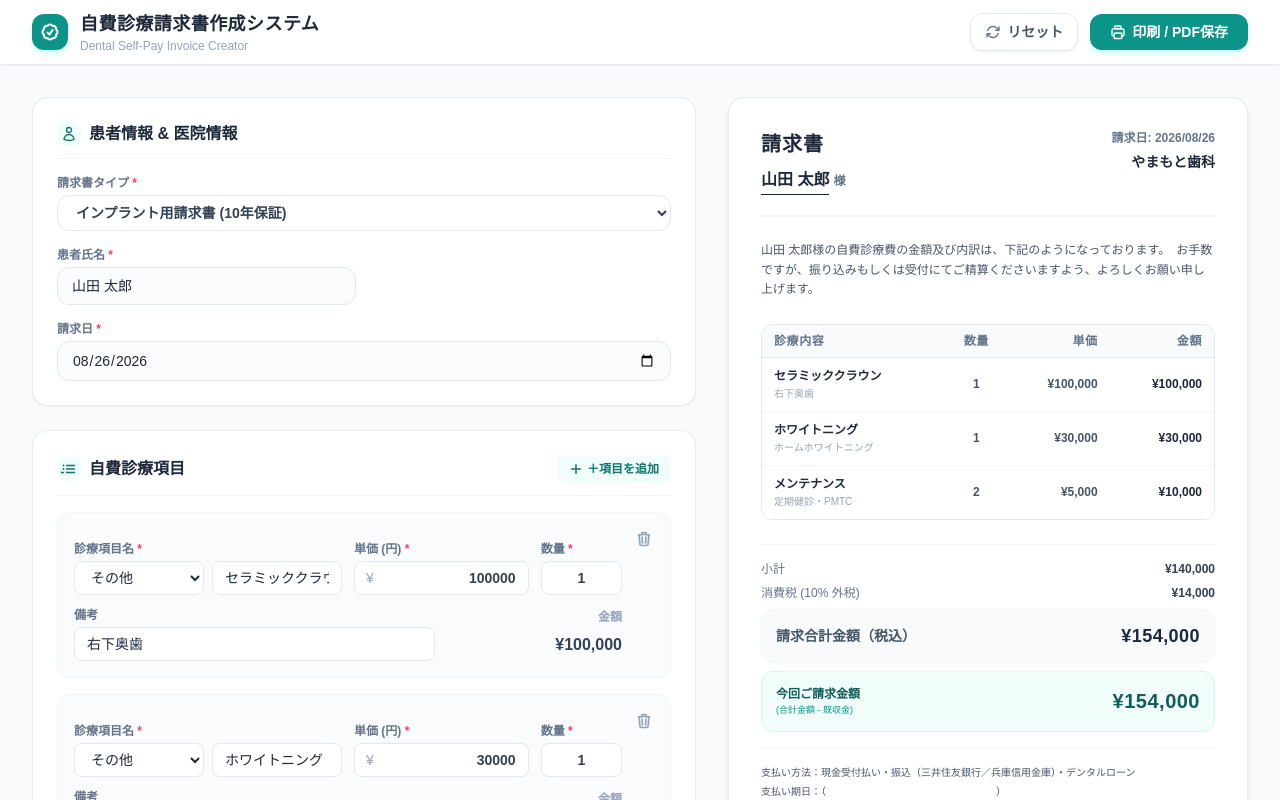
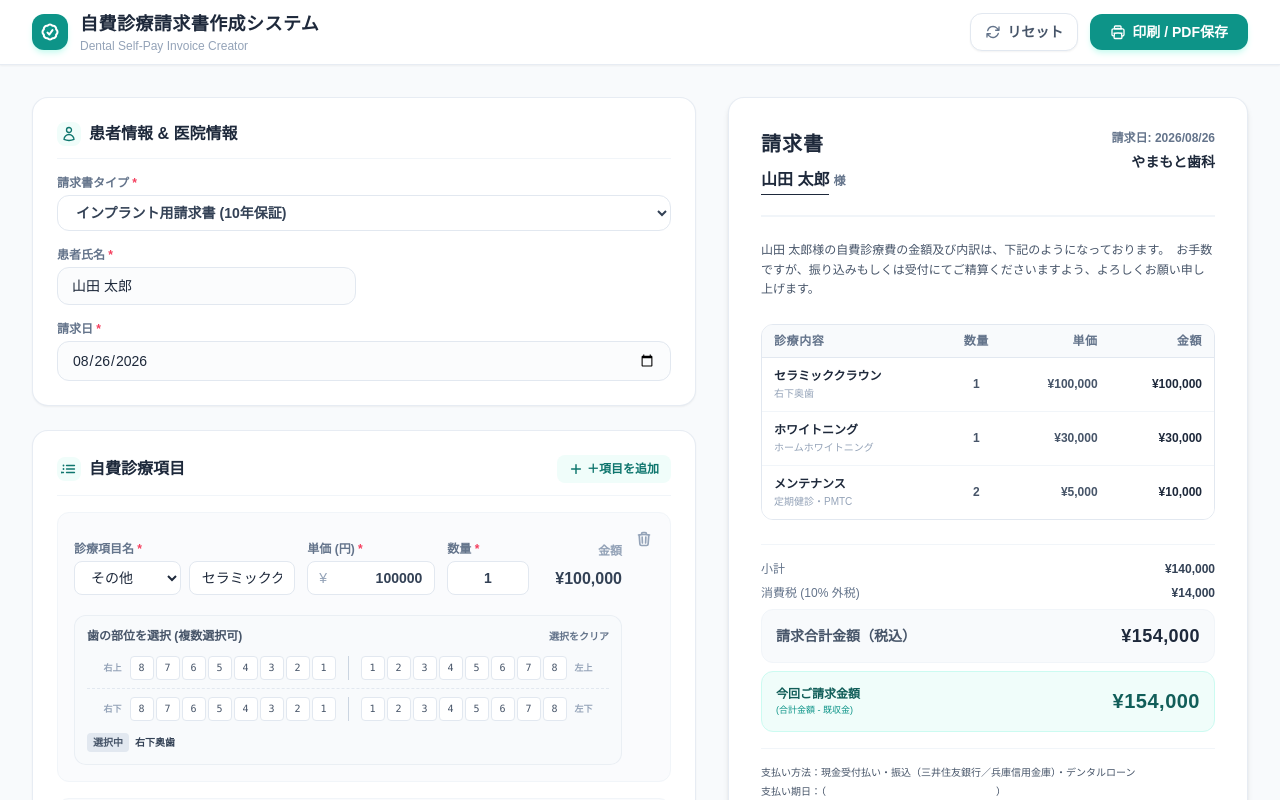
Before and after one commit to oya0715/YDC, a React (Vite) app: page / in a window 1280 px wide. Shown: the top 800 px of the page. Built offline with nearby package versions, Linux system fonts and the light colour scheme.

Commit message:
Add interactive ToothSelector to TreatmentItems.tsx

```diff
--- a/src/components/TreatmentItems.tsx
+++ b/src/components/TreatmentItems.tsx
@@ -71,6 +71,114 @@ const PRESETS = [
   { category: "その他", name: "自費メンテ", price: 3000 },
   { category: "その他", name: "その他", price: 0 }
 ];
+
+const shouldShowToothSelector = (itemName: string) => {
+  const preset = PRESETS.find(p => p.name === itemName);
+  if (!preset) return true;
+  return ['補綴', 'インプラント', 'その他', 'DEN'].includes(preset.category);
+};
+
+interface ToothSelectorProps {
+  note: string;
+  onChange: (newNote: string) => void;
+}
+
+const ToothSelector: React.FC<ToothSelectorProps> = ({ note, onChange }) => {
+  const selectedTeeth = note ? note.split(', ') : [];
+
+  const toothOrder = [
+    '右上8','右上7','右上6','右上5','右上4','右上3','右上2','右上1',
+    '左上1','左上2','左上3','左上4','左上5','左上6','左上7','左上8',
+    '右下8','右下7','右下6','右下5','右下4','右下3','右下2','右下1',
+    '左下1','左下2','左下3','左下4','左下5','左下6','左下7','左下8'
+  ];
+
+  const handleToggleTooth = (toothId: string) => {
+    let next = [...selectedTeeth];
+    const idx = next.indexOf(toothId);
+    if (idx > -1) {
+      next.splice(idx, 1);
+    } else {
+      next.push(toothId);
+    }
+    next.sort((a, b) => toothOrder.indexOf(a) - toothOrder.indexOf(b));
+    onChange(next.join(', '));
+  };
+
+  const handleClear = () => {
+    onChange('');
+  };
+
+  const renderToothButton = (toothId: string, label: number) => {
+    const isSelected = selectedTeeth.includes(toothId);
+    return (
+      <button
+        type="button"
+        key={toothId}
+        onClick={() => handleToggleTooth(toothId)}
+        className={`w-6 h-6 text-[10px] rounded border flex items-center justify-center transition-all cursor-pointer ${
+          isSelected
+            ? 'bg-clinic-500 text-white border-clinic-600 shadow-sm font-bold scale-105'
+            : 'bg-white text-slate-600 border-slate-200 hover:bg-slate-100 hover:text-slate-800'
+        }`}
+      >
+        {label}
+      </button>
+    );
+  };
+
+  return (
+    <div className="sm:col-span-12 mt-2 bg-slate-50 border border-slate-200/60 p-3 rounded-xl">
+      <div className="flex items-center justify-between mb-2">
+        <span className="text-xs font-bold text-slate-600">歯の部位を選択 (複数選択可)</span>
+        <button
+          onClick={handleClear}
+          type="button"
+          className="text-[10px] font-semibold text-slate-500 hover:text-rose-500 transition-colors"
+        >
+          選択をクリア
+        </button>
+      </div>
+
+      <div className="overflow-x-auto w-full">
+        <div className="flex flex-col items-center gap-1.5 font-mono text-xs select-none min-w-[360px] py-1">
+          {/* Upper Row */}
+          <div className="flex items-center gap-1">
+            <div className="flex items-center gap-0.5">
+              <span className="text-[9px] font-bold text-slate-400 mr-1.5 self-center">右上</span>
+              {[8, 7, 6, 5, 4, 3, 2, 1].map(num => renderToothButton(`右上${num}`, num))}
+            </div>
+            <div className="w-px h-6 bg-slate-300 mx-2"></div>
+            <div className="flex items-center gap-0.5">
+              {[1, 2, 3, 4, 5, 6, 7, 8].map(num => renderToothButton(`左上${num}`, num))}
+              <span className="text-[9px] font-bold text-slate-400 ml-1.5 self-center">左上</span>
+            </div>
+          </div>
+
+          <div className="w-full border-t border-dashed border-slate-200 my-0.5"></div>
+
+          {/* Lower Row */}
+          <div className="flex items-center gap-1">
+            <div className="flex items-center gap-0.5">
+              <span className="text-[9px] font-bold text-slate-400 mr-1.5 self-center">右下</span>
+              {[8, 7, 6, 5, 4, 3, 2, 1].map(num => renderToothButton(`右下${num}`, num))}
+            </div>
+            <div className="w-px h-6 bg-slate-300 mx-2"></div>
+            <div className="flex items-center gap-0.5">
+              {[1, 2, 3, 4, 5, 6, 7, 8].map(num => renderToothButton(`左下${num}`, num))}
+              <span className="text-[9px] font-bold text-slate-400 ml-1.5 self-center">左下</span>
+            </div>
+          </div>
+        </div>
+      </div>
+
+      <div className="mt-2 text-[10px] text-slate-500 font-semibold flex items-center gap-1.5">
+        <span className="bg-slate-200 px-1.5 py-0.5 rounded text-slate-600">選択中</span>
+        <span className="text-slate-700">{note || 'なし'}</span>
+      </div>
+    </div>
+  );
+};
 
 export const TreatmentItems: React.FC<TreatmentItemsProps> = ({ items, onChange }) => {
   const handleAddItem = () => {
@@ -154,7 +262,7 @@ export const TreatmentItems: React.FC<TreatmentItemsProps> = ({ items, onChange
             <div className="grid grid-cols-1 sm:grid-cols-12 gap-3 pr-8">
 
               {/* Selector/Input Name */}
-              <div className="sm:col-span-6">
+              <div className="sm:col-span-5">
                 <label className="block text-xs font-semibold text-slate-500 mb-1">診療項目名 <span className="text-rose-500">*</span></label>
                 <div className="flex gap-2">
                   <select
@@ -181,7 +289,7 @@ export const TreatmentItems: React.FC<TreatmentItemsProps> = ({ items, onChange
               </div>
 
               {/* Unit Price */}
-              <div className="sm:col-span-4">
+              <div className="sm:col-span-3">
                 <label className="block text-xs font-semibold text-slate-500 mb-1">単価 (円) <span className="text-rose-500">*</span></label>
                 <div className="relative">
                   <span className="absolute left-3 top-1/2 -translate-y-1/2 text-slate-400 text-sm">¥</span>
@@ -209,23 +317,19 @@ export const TreatmentItems: React.FC<TreatmentItemsProps> = ({ items, onChange
                 />
               </div>
 
-              {/* Note/Remarks */}
-              <div className="sm:col-span-8">
-                <label className="block text-xs font-semibold text-slate-500 mb-1">備考</label>
-                <input
-                  type="text"
-                  value={item.note}
-                  onChange={e => handleUpdateItem(item.id, { note: e.target.value })}
-                  placeholder="例: 上顎前歯、右奥歯など (請求書に表示)"
-                  className="w-full px-3 py-1.5 border border-slate-200 rounded-lg text-sm bg-white focus:outline-none focus:ring-2 focus:ring-clinic-500 focus:border-clinic-500"
-                />
-              </div>
-
               {/* Item Total Amount */}
-              <div className="sm:col-span-4 flex flex-col justify-end text-right">
+              <div className="sm:col-span-2 flex flex-col justify-end text-right">
                 <span className="text-xs text-slate-400 font-semibold mb-1">金額</span>
                 <span className="text-base font-bold text-slate-700 py-1">{formatYen(item.unitPrice * item.quantity)}</span>
               </div>
+
+              {/* Tooth Selector */}
+              {shouldShowToothSelector(item.name) && (
+                <ToothSelector
+                  note={item.note}
+                  onChange={(newNote) => handleUpdateItem(item.id, { note: newNote })}
+                />
+              )}
 
             </div>
           </div>
```
